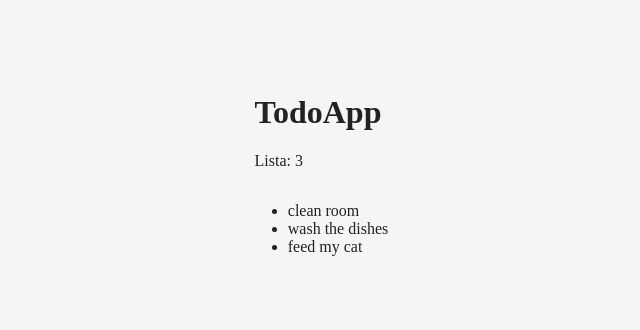
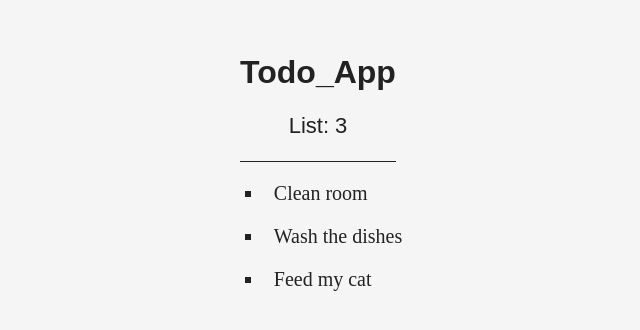
Before and after one commit to Lukasz-GitHub/Plugins, a React app: page / in a window 1280 px wide. Shown: the part 236-566 px from the top of the page, without its empty margins (330-970 px from the left). Built offline with nearby package versions, Linux system fonts and the light colour scheme.

Commit message:
Add style.css

```diff
--- /dev/null
+++ b/src/components/Title.css
@@ -0,0 +1,8 @@
+.Title {
+    font-family: 'Russo One', sans-serif;
+    border-bottom: 1px solid;
+}
+p {
+    font-size: 22px;
+    text-align: center;
+}
--- a/src/components/Title.js
+++ b/src/components/Title.js
@@ -1,9 +1,10 @@
 import React from 'react';
+import style from './Title.css'
 
 const Title = props =>
-    <div>
+    <div className={style.Title}>
       <h1>{props.title}</h1>
-      <p>Lista: {props.length}</p>
+      <p>List: {props.length}</p>
     </div>
 
 export default Title;
--- /dev/null
+++ b/src/components/TodoList.css
@@ -0,0 +1,10 @@
+.TodoList {
+    font-family: 'Courgette', cursive;
+    font-size: 20px;
+    list-style-type: square;
+    cursor: pointer;
+    margin: 10px;
+}
+li {
+    padding: 10px;
+}
--- a/src/components/TodoList.js
+++ b/src/components/TodoList.js
@@ -1,7 +1,8 @@
 import React from 'react';
+import style from './TodoList.css';
 
 const TodoList = props => (
-    <ul>
+    <ul className={style.TodoList}>
         {props.items.map(item => <li key={item.id} onClick={() => props.remove(item.id)}>{item.text}</li>)}
     </ul>
 );
--- a/src/containers/App.js
+++ b/src/containers/App.js
@@ -11,13 +11,13 @@ class App extends React.Component {
             data: [
                 {
                     id: 1,
-                    text: 'clean room'
+                    text: 'Clean room'
                 }, {
                     id: 2,
-                    text: 'wash the dishes'
+                    text: 'Wash the dishes'
                 }, {
                     id: 3,
-                    text: 'feed my cat'
+                    text: 'Feed my cat'
                 }
             ]
         };
@@ -40,7 +40,7 @@ class App extends React.Component {
     render () {
         return (
             <div className={style.TodoApp}>
-                <Title title='TodoApp' length={this.state.data.length} />
+                <Title title='Todo_App' length={this.state.data.length} />
                 <TodoList items={this.state.data} remove={this.removeTodo.bind(this)} />
             </div>
         );
```
Also changed, not shown: build/app.development.bundle.js, build/index.html.
